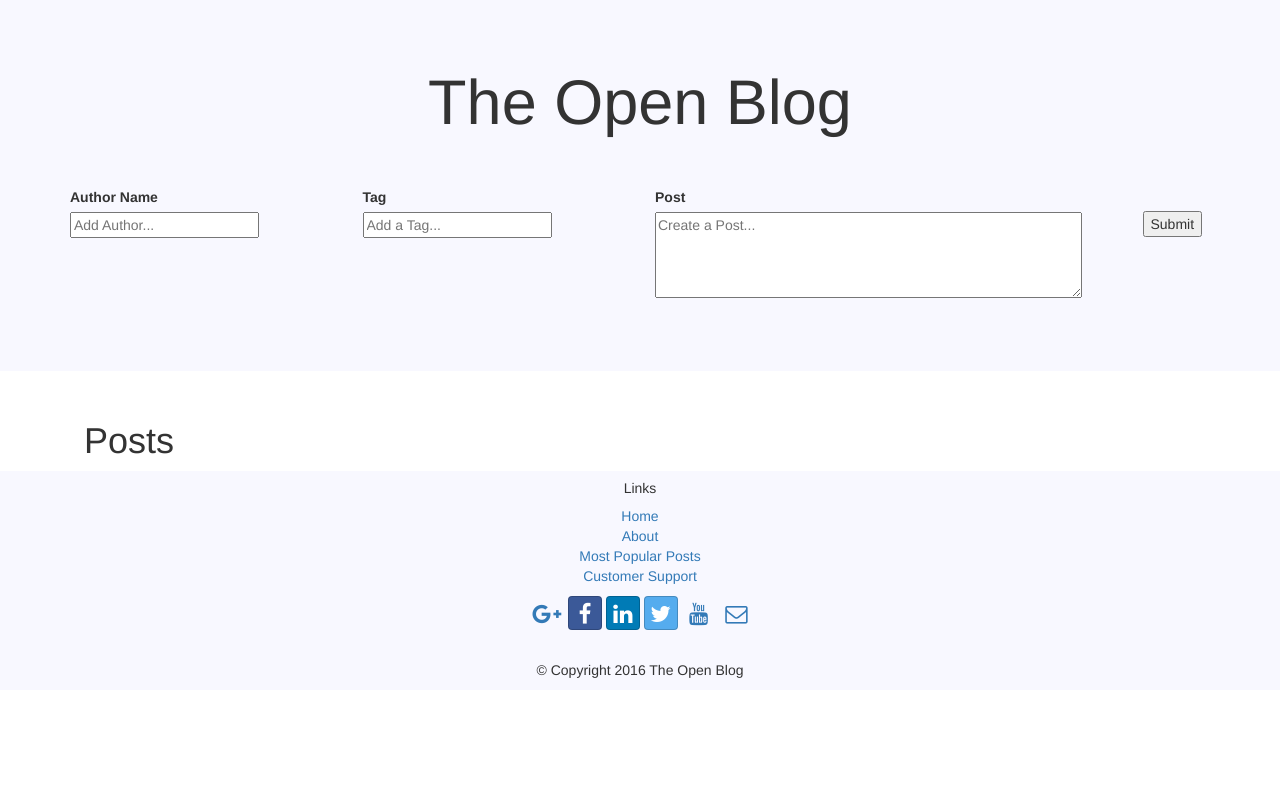
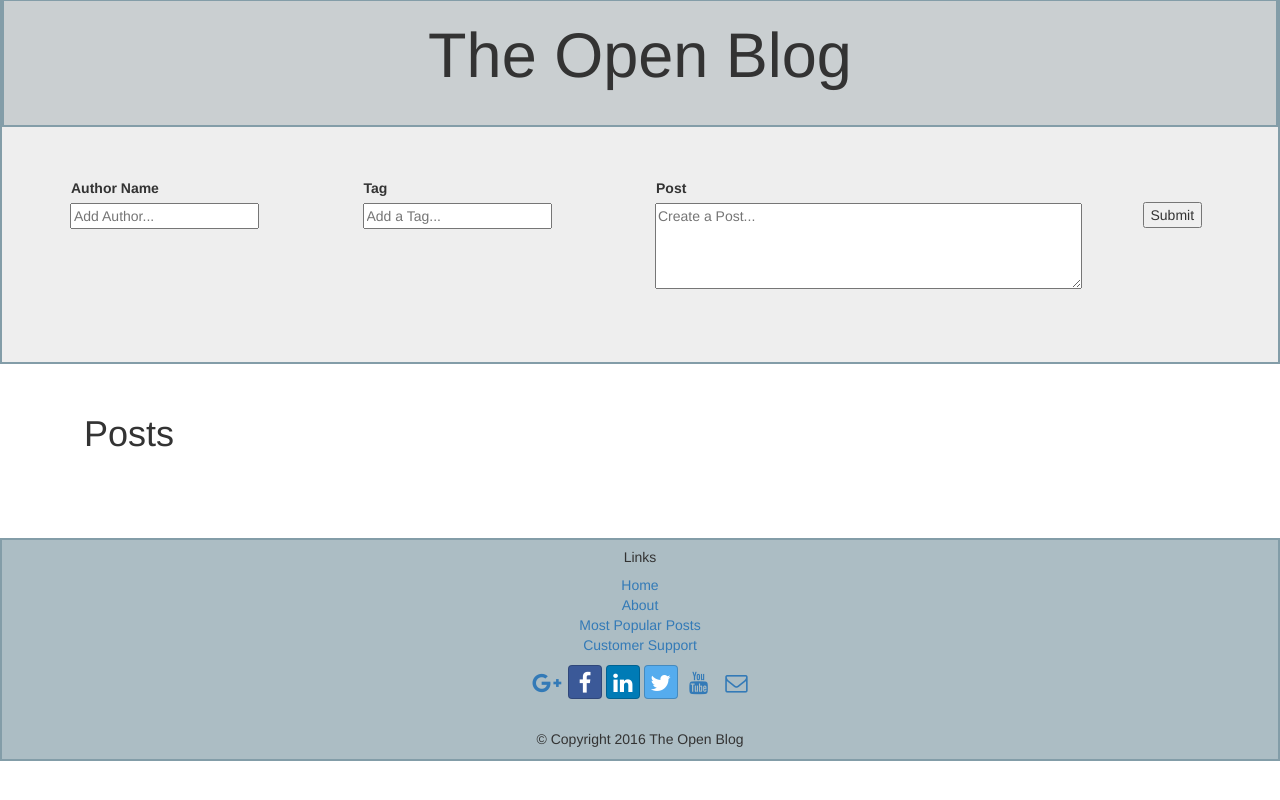
Before and after one commit to capp-brendan-wm/OOP-Assignment, a PHP site: page /blogpost.php in a window 1280 px wide. Run offline with PHP 8.4, Linux system fonts and the light colour scheme; data that the repository does not hold is empty; some libraries are stand-ins or nearby versions.

Commit message:
This is the finished product of my website with some updated CSS.

```diff
--- a/blogpost.php
+++ b/blogpost.php
@@ -71,7 +71,7 @@ $date = new DateTime();
     <title>The Open Blog</title>
 </head>
 
-<body>
+<body id="body">
 
 <div class="jumbotron">
 
@@ -106,8 +106,8 @@ $date = new DateTime();
 </div>
 </div>
 </div>
-
-<div class="container">
+<div id="full_post">
+<div id="blogPosts" class="container">
     <h1 id="posts_title">Posts</h1>
 
     <?php
@@ -129,7 +129,7 @@ $date = new DateTime();
             <p><?php echo $row['post'];?></p>
             </div>
             <div class="col-sm-1">
-            <form method="post" action="<?php $_SERVER['PHP_SELF']; ?>">
+            <form id="delete_button" method="post" action="<?php $_SERVER['PHP_SELF']; ?>">
                 <input type="hidden" name="delete_id" value="<?php echo $row['id'];?>">
                 <input type="submit" name="delete" value="Delete">
             </form>
@@ -140,7 +140,7 @@ $date = new DateTime();
 
 </div>
 </div>
-
+</div>
 <footer id="row-footerr" class="row-footer" align="center">
     <div class="container">
         <div class="row row-footer">
@@ -168,6 +168,7 @@ $date = new DateTime();
         </div>
     </div>
 </footer>
+
 <script src="https://ajax.googleapis.com/ajax/libs/jquery/1.11.3/jquery.min.js"></script>
 <script src="js/bootstrap.min.js"></script>
 
--- a/includes/styles.css
+++ b/includes/styles.css
@@ -1,6 +1,10 @@
 #titletop {
     text-align: center;
-    margin-bottom: 50px;
+    position: relative;
+    bottom: 51px;
+    background-color: #CACFD1;
+    border: 2px solid #839DA8;
+    padding-bottom: 25px;
 }
 
 #submit_button {
@@ -8,7 +12,8 @@
 }
 
 .jumbotron {
-    background-color: ghostwhite;
+    /*background-color: #CACFD1;*/
+    border: 2px solid #839DA8;
 }
 
 #posts_title {
@@ -16,9 +21,31 @@
 }
 
 #row-footerr {
-    background-color : ghostwhite;
+    background-color : #ACBDC4;
+    margin-top: 74px;
+    border: 2px solid #839DA8;
 }
 
 .navbar-nav {
     margin-left: 475px;
 }
+
+#author {
+    margin-left: 1px;
+}
+
+#title {
+    margin-left: 1px;
+}
+
+#post {
+    margin-left: 1px;
+}
+
+#delete_button {
+    margin-left: 19px;
+}
+
+/*#body {*/
+    /*background-color: #C2D0D6;*/
+/*}*/
```
